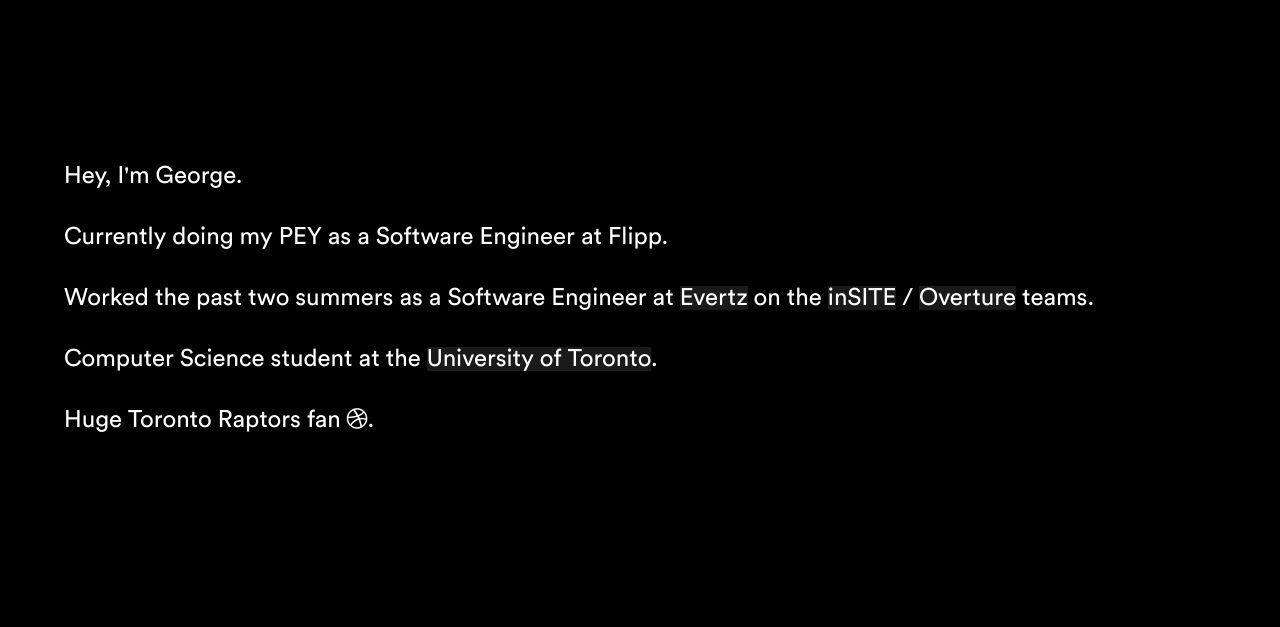
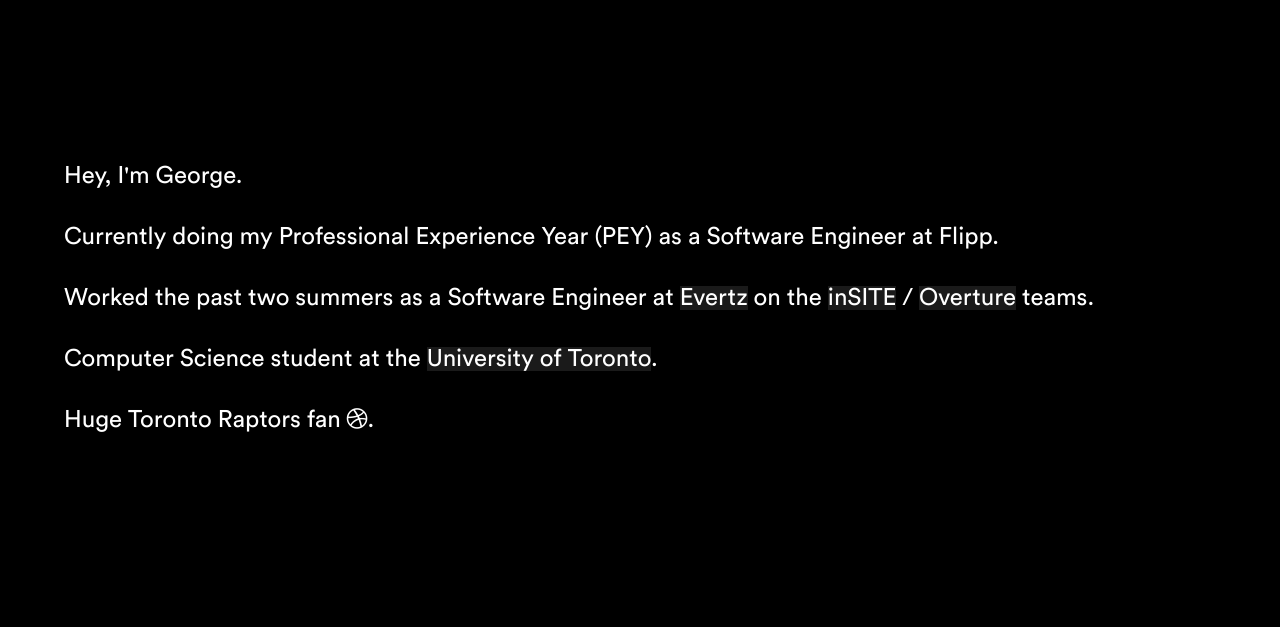
Before and after one commit to george-ma/george-ma.github.io, a plain HTML site: page index.html in a window 1280 px wide. Shown: the part 102-729 px from the top of the page. Drawn offline with Linux system fonts and the light colour scheme; a web font is replaced by a local one.

Commit message:
Update index.html

```diff
--- a/index.html
+++ b/index.html
@@ -29,7 +29,7 @@
 
     <div class="content">
       <span class="summary-text">Hey, I'm George.</span>
-      <span class="summary-text">Currently doing my PEY as a Software Engineer at Flipp.</span>
+      <span class="summary-text">Currently doing my Professional Experience Year (PEY) as a Software Engineer at Flipp.</span>
       <span class="summary-text">Worked the past two summers as a Software Engineer at
         <u><a target="_blank" href="https://evertz.com/">Evertz</a></u> on the
         <u><a target="_blank" href="https://evertz.com/applications/big-data-analytics/">inSITE</a></u> /
```
